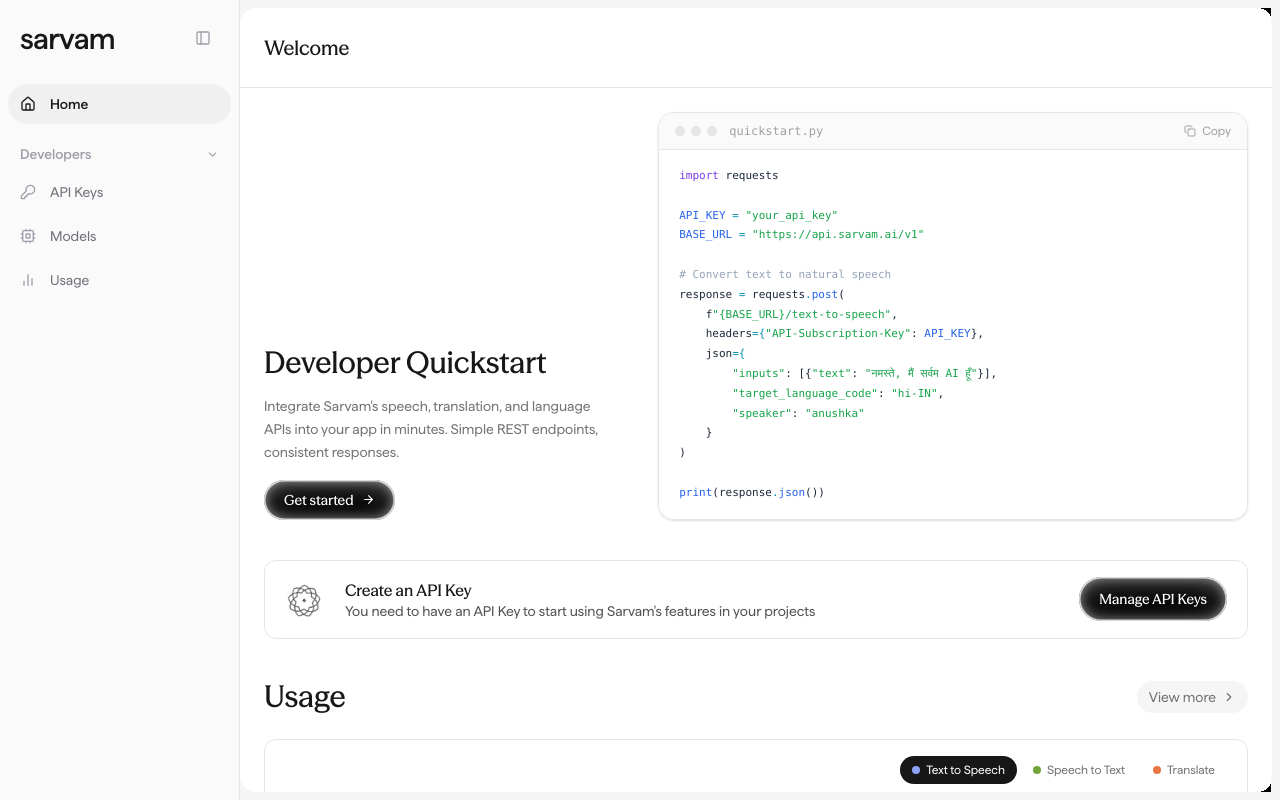
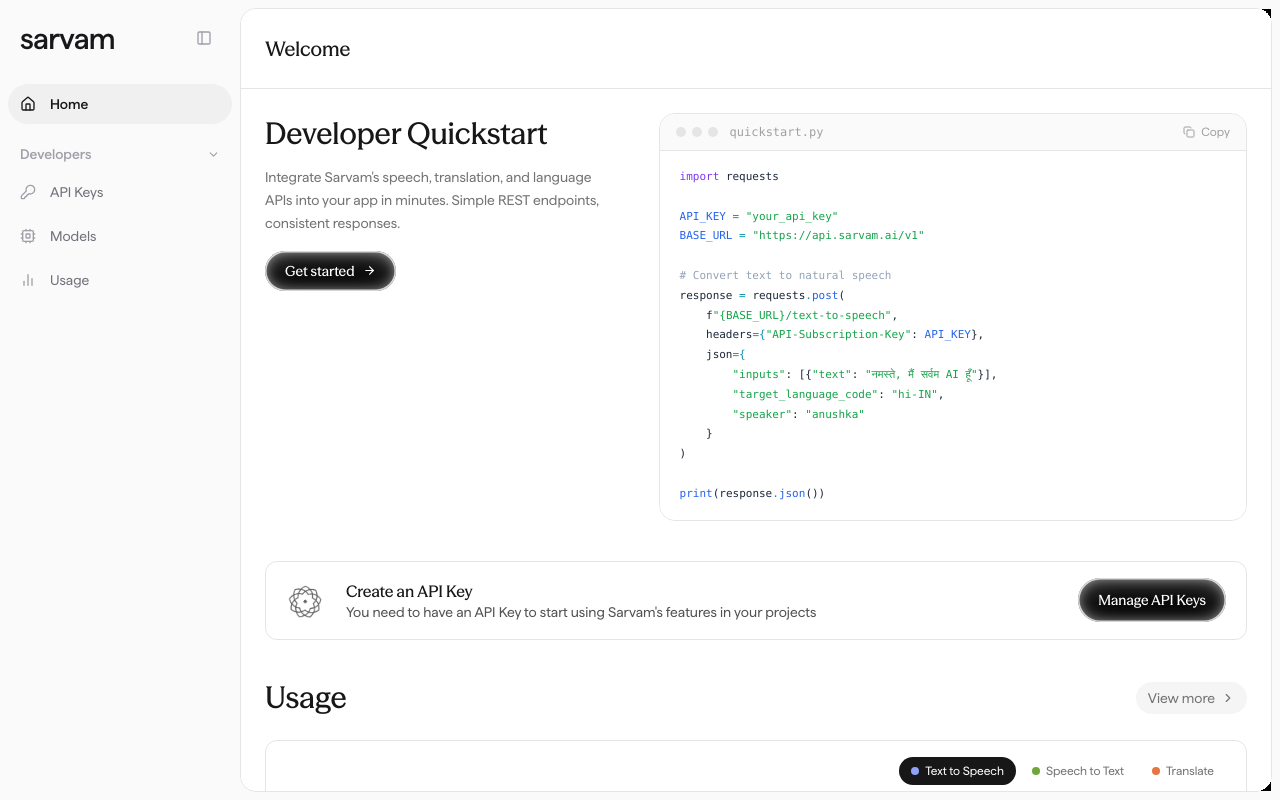
Before and after one commit to 2201monesh/sarvam-redesign, a Next.js app: page /home in a window 1280 px wide. Built offline with nearby package versions, Linux system fonts and the light colour scheme.

Commit message:
fix: bg-issue in layout section and remove shadow from developer quickstart block

```diff
--- a/app/(dashboard)/layout.tsx
+++ b/app/(dashboard)/layout.tsx
@@ -8,8 +8,8 @@
   return (
     <div className="flex h-full min-h-screen">
       <Sidebar />
-      <main className="flex-1 overflow-auto bg-[#f5f5f5] dark:bg-zinc-900">
-        <div className="mr-2 mt-2 mb-2 ml-0 flex h-[calc(100vh-1rem)] flex-col overflow-y-auto rounded-2xl bg-white dark:bg-zinc-950 [&::-webkit-scrollbar]:hidden [-ms-overflow-style:none] [scrollbar-width:none]">
+      <main className="flex-1 overflow-auto bg-zinc-50 dark:bg-zinc-900">
+        <div className="mr-2 mt-2 mb-2 ml-0 flex h-[calc(100vh-1rem)] flex-col overflow-y-auto rounded-2xl bg-white border border-neutral-200 dark:bg-zinc-950 [&::-webkit-scrollbar]:hidden [-ms-overflow-style:none] [scrollbar-width:none]">
           {children}
         </div>
       </main>
--- a/app/globals.css
+++ b/app/globals.css
@@ -1,4 +1,7 @@
 @import "tailwindcss";
+
+/* Force class-based dark mode — dark: classes never apply since we never add .dark */
+@variant dark (&:where(.dark, .dark *));
 
 :root {
   --background: #ffffff;
--- a/modules/home/DeveloperQuickstart.tsx
+++ b/modules/home/DeveloperQuickstart.tsx
@@ -54,7 +54,7 @@
     <div className="w-full flex flex-col lg:flex-row gap-10 items-stretch">
 
       {/* Left — text pinned to bottom */}
-      <div className="w-full lg:w-[36%] flex flex-col justify-end gap-4 shrink-0">
+      <div className="w-full lg:w-[36%] flex flex-col justify-start gap-4 shrink-0">
         <div className="flex flex-col gap-3">
           <p className="text-3xl font-season-mix font-medium leading-snug">Developer Quickstart</p>
           <p className="text-sm text-neutral-500 leading-relaxed">
@@ -72,7 +72,7 @@
 
       {/* Right — light code editor */}
       <div className="w-full lg:flex-1 min-w-0">
-        <div className="rounded-2xl overflow-hidden border border-neutral-200 shadow-sm">
+        <div className="rounded-2xl overflow-hidden border border-neutral-200">
 
           {/* Editor top bar */}
           <div className="flex items-center justify-between px-4 py-2.5 bg-neutral-50 border-b border-neutral-200">
--- a/modules/sidebar/index.tsx
+++ b/modules/sidebar/index.tsx
@@ -55,7 +55,7 @@
 
   return (
     <aside
-      className={`flex h-screen shrink-0 flex-col border-r border-zinc-200 bg-zinc-50 transition-[width] duration-200 ease-in-out dark:border-zinc-800 dark:bg-zinc-950 ${
+      className={`flex h-screen shrink-0 flex-col bg-zinc-50 transition-[width] duration-200 ease-in-out dark:border-zinc-800 dark:bg-zinc-950 ${
         collapsed ? "w-[56px]" : "w-60"
       }`}
     >
```
